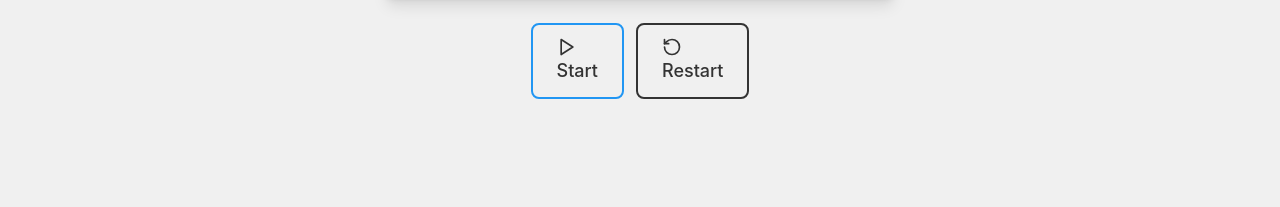
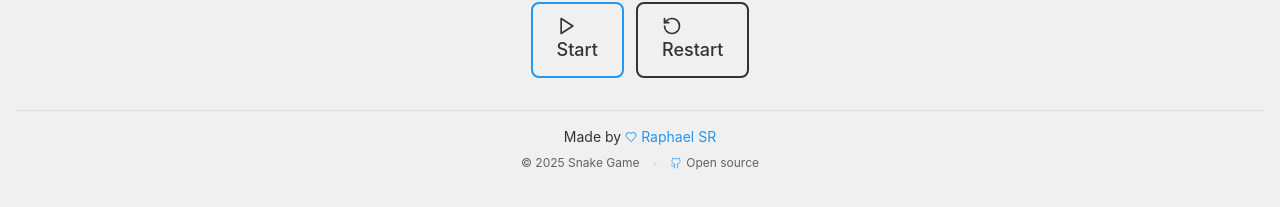
Before and after one commit to RaphaelSR/snake-game, a React (Vite) app: page / in a window 1280 px wide. Shown: the part 745-952 px from the top of the page. Before the commit the page ends 876 px from the top, so only its background shows below. Built offline with nearby package versions, Linux system fonts and the light colour scheme; no server answers.

Commit message:
feat: add project footer with GitHub link and copyright

```diff
--- /dev/null
+++ b/src/components/Footer.tsx
@@ -0,0 +1,78 @@
+import React from "react";
+import { Github, Heart } from "lucide-react";
+import { useI18n } from "@/context/I18nContext";
+import { PROJECT_INFO } from "@/constants";
+
+export const Footer: React.FC = () => {
+  const { t } = useI18n();
+
+  const linkStyle: React.CSSProperties = {
+    color: "var(--color-accent)",
+    textDecoration: "none",
+    transition: "all 0.3s ease",
+    display: "inline-flex",
+    alignItems: "center",
+    gap: "4px"
+  };
+
+  const handleLinkHover = (e: React.MouseEvent<HTMLAnchorElement>) => {
+    e.currentTarget.style.color = "var(--color-text)";
+  };
+
+  const handleLinkLeave = (e: React.MouseEvent<HTMLAnchorElement>) => {
+    e.currentTarget.style.color = "var(--color-accent)";
+  };
+
+  return (
+    <footer
+      className="mt-8 py-4 border-t border-opacity-20"
+      style={{ borderColor: "var(--color-grid)" }}
+    >
+      <div className="max-w-2xl mx-auto px-4">
+        <div className="flex flex-col items-center gap-2 text-sm">
+          <div
+            className="flex items-center gap-1"
+            style={{ color: "var(--color-text)" }}
+          >
+            <span>{t("footer.madeBy")}</span>
+            <Heart
+              className="w-3 h-3"
+              style={{ color: "var(--color-accent)" }}
+            />
+            <a
+              href={PROJECT_INFO.REPOSITORY_URL}
+              target="_blank"
+              rel="noopener noreferrer"
+              style={linkStyle}
+              onMouseEnter={handleLinkHover}
+              onMouseLeave={handleLinkLeave}
+            >
+              {PROJECT_INFO.AUTHOR}
+            </a>
+          </div>
+
+          <div className="flex items-center gap-3 text-xs opacity-75">
+            <span style={{ color: "var(--color-text)" }}>
+              © {PROJECT_INFO.YEAR} {PROJECT_INFO.NAME}
+            </span>
+
+            <span style={{ color: "var(--color-grid)" }}>•</span>
+
+            <a
+              href={PROJECT_INFO.REPOSITORY_URL}
+              target="_blank"
+              rel="noopener noreferrer"
+              style={linkStyle}
+              onMouseEnter={handleLinkHover}
+              onMouseLeave={handleLinkLeave}
+              title={t("footer.viewOnGitHub")}
+            >
+              <Github className="w-3 h-3" />
+              <span>{t("footer.openSource")}</span>
+            </a>
+          </div>
+        </div>
+      </div>
+    </footer>
+  );
+};
--- a/src/constants/index.ts
+++ b/src/constants/index.ts
@@ -2,3 +2,4 @@ export * from "./game";
 export * from "./ui";
 export * from "./storage";
 export * from "./locales";
+export * from "./project";
--- /dev/null
+++ b/src/constants/project.ts
@@ -0,0 +1,8 @@
+export const PROJECT_INFO = {
+  NAME: "Snake Game",
+  VERSION: "1.0.0",
+  REPOSITORY_URL: "https://github.com/RaphaelSR/snake-game",
+  AUTHOR: "Raphael SR",
+  LICENSE: "MIT",
+  YEAR: new Date().getFullYear()
+} as const;
--- a/src/locales/en-US.ts
+++ b/src/locales/en-US.ts
@@ -64,5 +64,10 @@ export const enUS: Translations = {
     difficulty: "Difficulty",
     theme: "Visual Theme",
     language: "Language"
+  },
+  footer: {
+    madeBy: "Made by",
+    openSource: "Open source",
+    viewOnGitHub: "View on GitHub"
   }
 };
--- a/src/locales/es-AR.ts
+++ b/src/locales/es-AR.ts
@@ -64,5 +64,10 @@ export const esAR: Translations = {
     difficulty: "Dificultad",
     theme: "Tema Visual",
     language: "Idioma"
+  },
+  footer: {
+    madeBy: "Hecho por",
+    openSource: "Código abierto",
+    viewOnGitHub: "Ver en GitHub"
   }
 };
--- a/src/locales/pt-BR.ts
+++ b/src/locales/pt-BR.ts
@@ -64,5 +64,10 @@ export const ptBR: Translations = {
     difficulty: "Dificuldade",
     theme: "Tema Visual",
     language: "Idioma"
+  },
+  footer: {
+    madeBy: "Feito por",
+    openSource: "Código aberto",
+    viewOnGitHub: "Ver no GitHub"
   }
 };
--- a/src/pages/GamePage.tsx
+++ b/src/pages/GamePage.tsx
@@ -8,6 +8,7 @@ import {
   MobileControls,
   GameOverModal
 } from "@/components/game";
+import { Footer } from "@/components/Footer";
 
 export function GamePage(): JSX.Element {
   const { changeDirection, pauseGame, restartGame, isPlaying } = useGame();
@@ -22,10 +23,10 @@ export function GamePage(): JSX.Element {
 
   return (
     <div
-      className="min-h-screen py-8 px-4"
+      className="min-h-screen py-8 px-4 flex flex-col"
       style={{ backgroundColor: "var(--color-background)" }}
     >
-      <div className="max-w-2xl mx-auto">
+      <div className="max-w-2xl mx-auto flex-grow">
         <header className="text-center mb-8">
           <h1
             className="text-4xl font-bold mb-2"
@@ -48,6 +49,8 @@ export function GamePage(): JSX.Element {
 
         <GameOverModal />
       </div>
+
+      <Footer />
     </div>
   );
 }
--- a/src/styles/themes.css
+++ b/src/styles/themes.css
@@ -393,3 +393,42 @@ button:hover {
     0 0 20px var(--color-accent),
     inset 0 0 20px rgba(0, 0, 0, 0.1);
 }
+
+footer {
+  background: transparent !important;
+  border-color: var(--color-grid) !important;
+}
+
+footer a {
+  color: var(--color-accent) !important;
+  transition: color 0.3s ease !important;
+}
+
+footer a:hover {
+  color: var(--color-text) !important;
+}
+
+.theme-retro footer {
+  font-family: 'Courier New', monospace !important;
+}
+
+.theme-retro footer a {
+  text-shadow: 0 0 5px var(--color-accent) !important;
+}
+
+.theme-retro footer a:hover {
+  text-shadow: 0 0 8px var(--color-accent) !important;
+}
+
+.theme-glow footer a:hover {
+  text-shadow: 0 0 10px var(--color-accent) !important;
+}
+
+.theme-neon footer {
+  border-color: var(--color-accent) !important;
+  border-opacity: 0.3 !important;
+}
+
+.theme-neon footer a {
+  text-shadow: 0 0 5px var(--color-accent) !important;
+}
--- a/src/types/i18n.ts
+++ b/src/types/i18n.ts
@@ -71,4 +71,9 @@ export interface Translations {
     theme: string;
     language: string;
   };
+  footer: {
+    madeBy: string;
+    openSource: string;
+    viewOnGitHub: string;
+  };
 }
```
